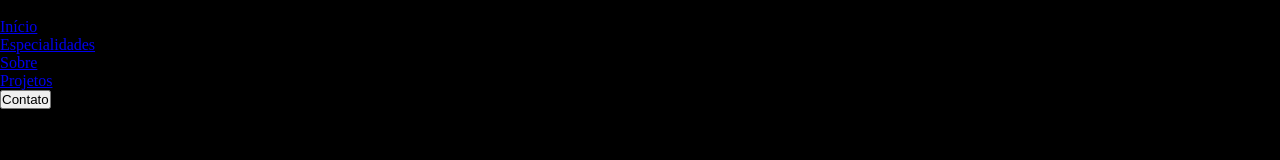
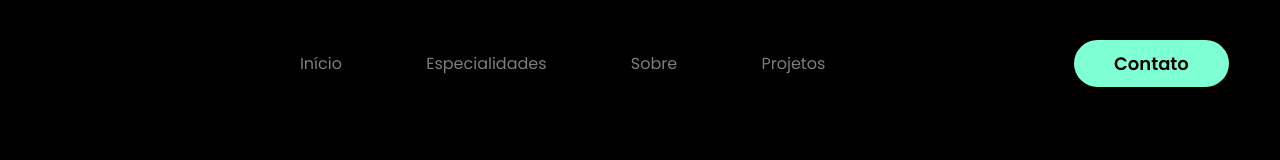
Before and after one commit to WolgrandAP/Meu-Portfolio, a plain HTML site: page Portfolio/index.html in a window 1280 px wide. Drawn offline with Linux system fonts and the light colour scheme.

Commit message:
Estilização do menu de navegação

```diff
--- a/Portfolio/index.html
+++ b/Portfolio/index.html
@@ -3,6 +3,11 @@
 <head>
     <meta charset="UTF-8">
     <meta name="viewport" content="width=device-width, initial-scale=1.0">
+    <!-- Google Fonts -->
+    <link rel="preconnect" href="https://fonts.googleapis.com">
+<link rel="preconnect" href="https://fonts.gstatic.com" crossorigin>
+<link href="https://fonts.googleapis.com/css2?family=Poppins:ital,wght@0,100;0,200;0,300;0,400;0,500;0,600;0,700;0,800;0,900;1,100;1,200;1,300;1,400;1,500;1,600;1,700;1,800;1,900&display=swap" rel="stylesheet">
+    <!-- Fim Google Fonts -->
     <link rel="stylesheet" href="style.css">
     <title>Meu Portfólio</title>
 </head>
--- a/Portfolio/style.css
+++ b/Portfolio/style.css
@@ -1,7 +1,10 @@
+
+/* ESTIO GERAL */
 * {
     margin: 0;
     padding: 0;
     box-sizing: border-box;
+    font-family: "Poppins", sans-serif;
 }
 
 body {
@@ -10,5 +13,56 @@ body {
 }
 
 .interface {
+    max-width: 1280px;
+    margin: 0 auto;
+}
 
+/* ESTILO DO CABEÇALHO */
+header{
+    padding: 40px 4%;
 }
+
+/* Chama a classe que está diretamente dentro da classe header (pesquisar mais sobre)*/
+header > .interface{
+    display: flex;
+    align-items: center;
+    justify-content: space-between;
+}
+
+/* Em display é convertido para inline-block, passará a ter as prpiedades do block mas vai manter as do inline */
+header a{
+    color: #7d7d7d;
+    text-decoration: none;
+    display: inline-block;
+    transition: .3s;
+}
+
+/* O hover indica que se o usuário passar o mouse por cima acontecerá alguma coisa */
+/* A propiedade transform só funciona para itens/elementos que são block-level, e o link padrão é inline-level */
+header a:hover{
+    color: white;
+    transform: scale(1.07);
+}
+
+header nav ul {
+    list-style-type: none;
+}
+
+header nav ul li{
+    display: inline-block;
+    padding: 0 40px;
+}
+
+header .btn-contato button{
+    padding: 10px 40px;
+    font-size: 18px;
+    font-weight: 600;
+    background-color: aquamarine;
+    border: 0;
+    border-radius: 30px;
+    cursor: pointer;
+}
+
+header .btn-contato button:hover{
+    box-shadow: 0px 0px 8px aquamarine;
+}
```
